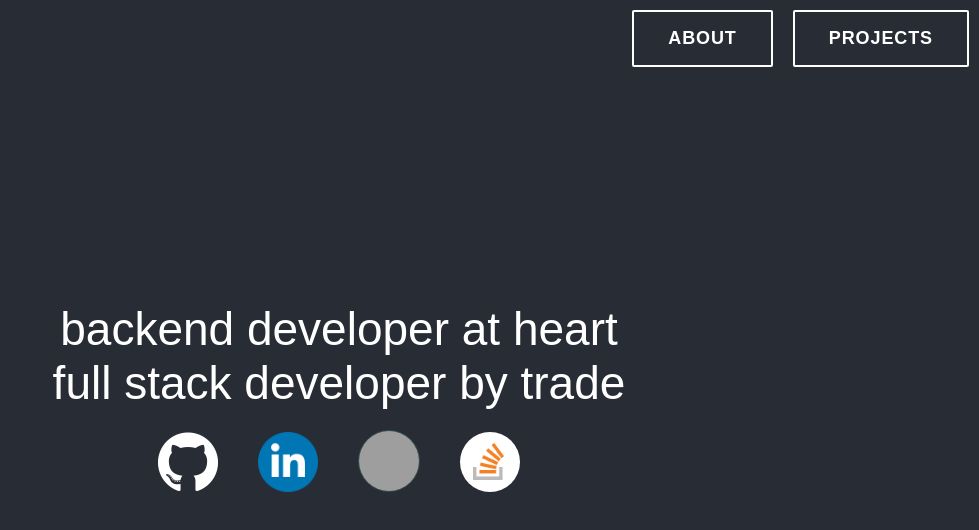
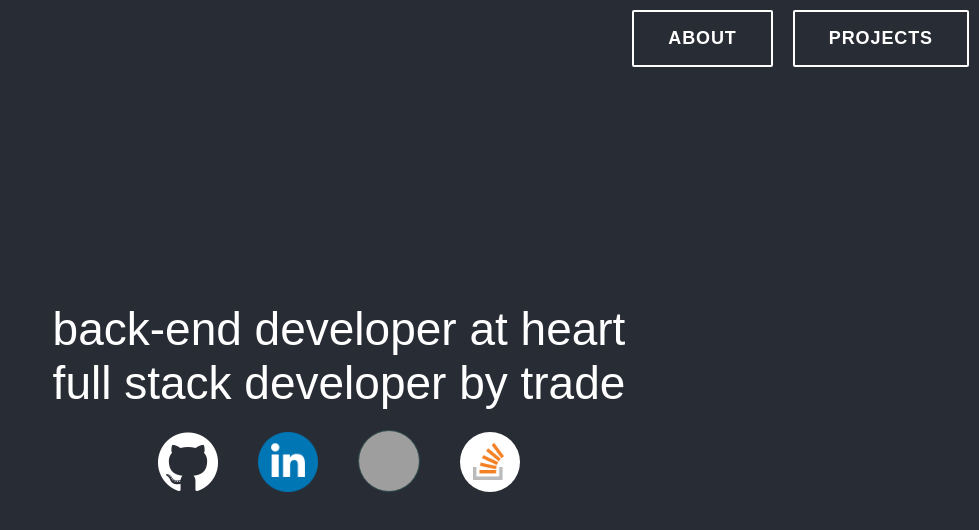
Before and after one commit to ChristopherMWood/www.christopherwood.dev, a React (Create React App) app: page / in a window 1280 px wide. Shown: the top 530 px of the page, without its empty margins (301-1280 px from the left). Built offline with nearby package versions, Linux system fonts and the light colour scheme; grey boxes are pictures that could not be loaded.

Commit message:
Changed backend to be back-end across the site

```diff
--- a/src/pages/about/about.tsx
+++ b/src/pages/about/about.tsx
@@ -16,7 +16,7 @@ export default function AboutPage() {
           My first internship and full-time job threw me into the Microsoft world of C#, ASP .NET, and all things Microsoft. There I got to work with some of the best Software Engineers that I have, to this day, ever gotten to work with. They taught me how to learn and how to question everything I do. I owe them a lot of my career success due to how they trained me and let me fail in a safe environment. My second job after that was in Health Care consulting and was a whirlwind of clients, projects, requirements, and deadlines for better or worse. It taught me a lot about how I work, but more taught me how to be a responsible Software Engineer in a world that wants results yesterday.
         </p>
         <p>
-          While I am a full-stack developer, my favorite area is backend development. It isn't the shiny new kid on the block that most people want to get into, but it is the backbone for everything. Building a scalable and maintainable system is not an easy task, but it is one of the most satisfying areas of programming I have yet to work in. If I had to put it into words, taking something complex and engineering it into something simpler is a never-ending task I enjoy doing.
+          While I am a full-stack developer, my favorite area is back-end development. It isn't the shiny new kid on the block that most people want to get into, but it is the backbone for everything. Building a scalable and maintainable system is not an easy task, but it is one of the most satisfying areas of programming I have yet to work in. If I had to put it into words, taking something complex and engineering it into something simpler is a never-ending task I enjoy doing.
         </p>
         <p>
           Another passion of mine is mentoring. I didn’t grow up wanting to be a programmer or any specific thing. Math and science actually stressed me out as a kid. I instead found programming by chance and have been incredibly lucky to have had great communities and jobs with people that cared about how I learned and grew. Programming changed everything for me and gave me the confidence as a teenager to realize I could do more than I ever believed. I think it can do that for other people too and I love when I get a chance to show that. Over the years I’ve taught classes to homeschool kids, done one-on-one tutoring, and tried giving back to the online community by posting solutions to stack-overflow and trying to put up Open Source projects. Everyone has a different path in life, but whatever that may be, it is easier with a community that helps each other.
@@ -25,7 +25,7 @@ export default function AboutPage() {
           For the time being, if you want to reach out to chat, feel free to message me on Linkedin. I will be updating this site with more options to contact me soon.
         </p>
         <p>
-          <b className="p-section-title">About This Site: </b> This site serves a dual purpose. The visual aspect, built using React.js, is aimed at being a living resume of sorts. But, on the backend, it's acting as the API for projects I'm working on. I had the immediate need for an API recently and decided to expand it to be a general purpose backend for any future needs. The front-end source code can be found <a href="https://github.com/ChristopherMWood/christopherwood.dev-frontend" target="_blank" rel="noopenerm noreferrer">here</a> and the backend source code can be found <a href="https://github.com/ChristopherMWood/christopherwood.dev-backend" target="_blank" rel="noopenerm noreferrer">here</a>.
+          <b className="p-section-title">About This Site: </b> This site serves a dual purpose. The visual aspect, built using React.js, is aimed at being a living resume of sorts. But, on the back-end, it's acting as the API for projects I'm working on. I had the immediate need for an API recently and decided to expand it to be a general purpose back-end for any future needs. The front-end source code can be found <a href="https://github.com/ChristopherMWood/christopherwood.dev-frontend" target="_blank" rel="noopenerm noreferrer">here</a> and the back-end source code can be found <a href="https://github.com/ChristopherMWood/christopherwood.dev-backend" target="_blank" rel="noopenerm noreferrer">here</a>.
         </p>
       </div>
     </main>
--- a/src/pages/home/home.tsx
+++ b/src/pages/home/home.tsx
@@ -11,7 +11,7 @@ function Home() {
       <div id="page-content">
         {/* <span style={{ whiteSpace: 'pre' }} ref={el} />
         <span style={{ whiteSpace: 'pre' }} ref={el2} /> */}
-        <div id="front-page-banner-one">backend developer at heart</div>
+        <div id="front-page-banner-one">back-end developer at heart</div>
         <div id="front-page-banner-two">full stack developer by trade</div>
         <div id="social-icons-container">
         <a
```
